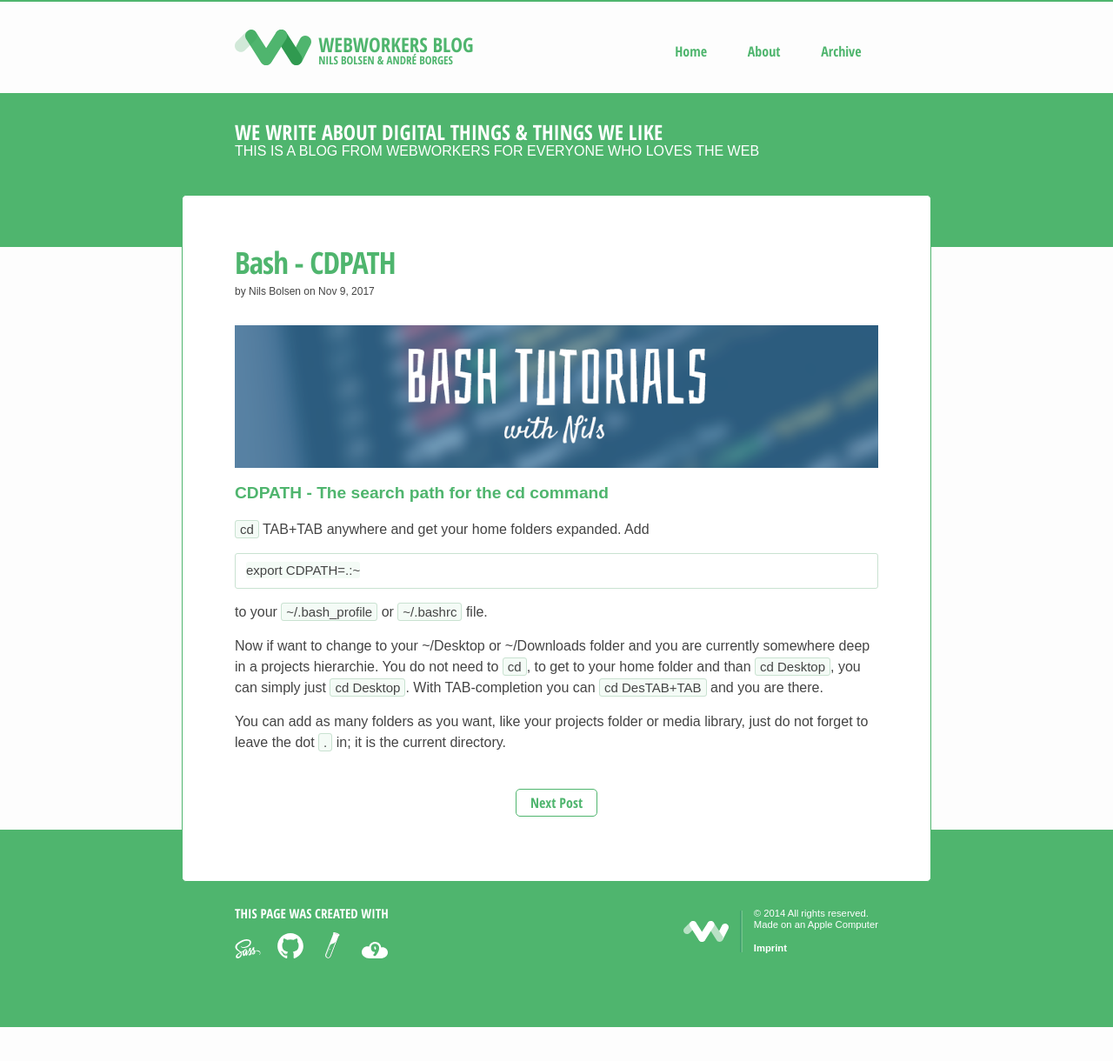
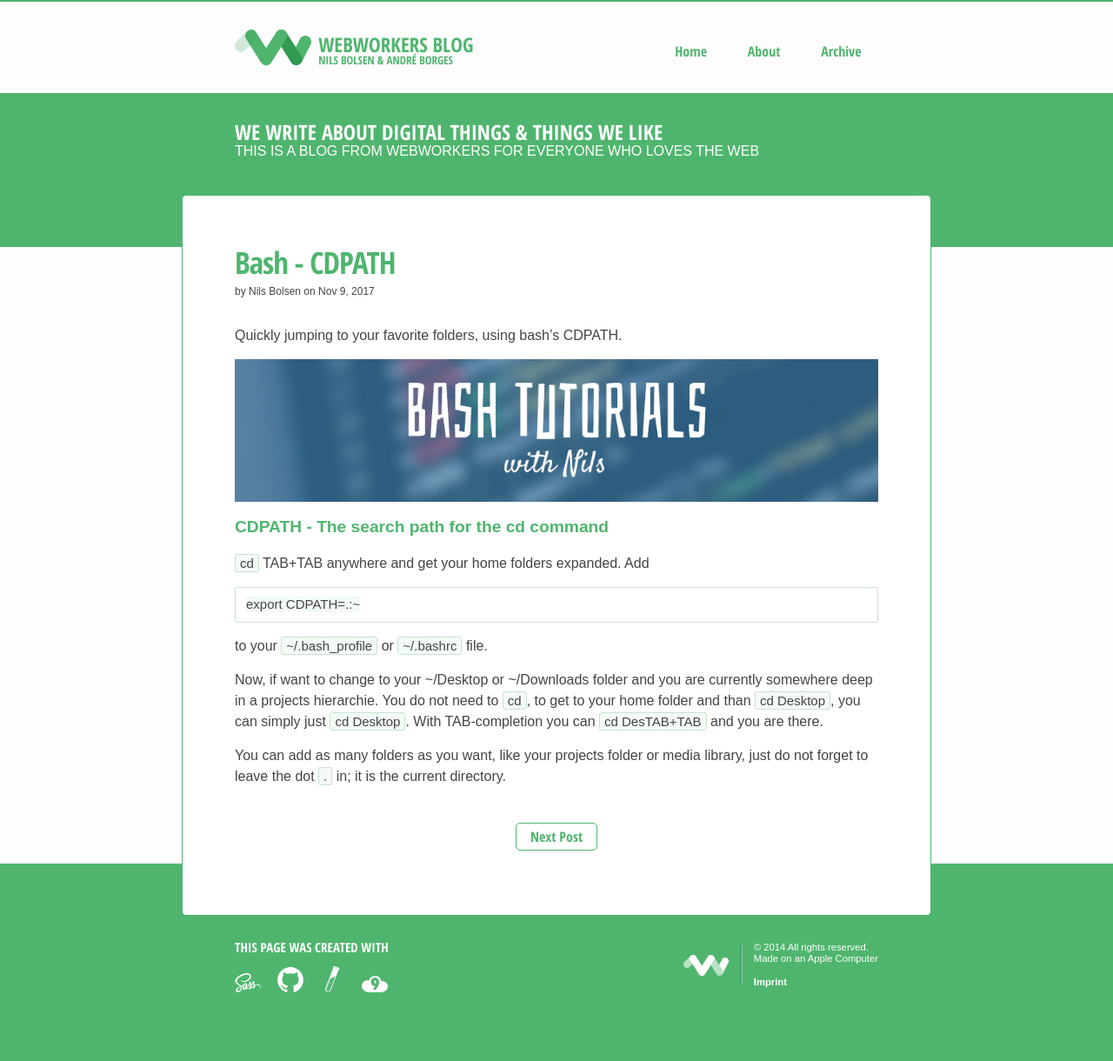
Before and after one commit to webwb/webwb.github.io, a Jekyll site: the page built from _posts/2017-11-09-bash-cdpath.md, in a window 1280 px wide. Shown: the whole page at 87% size. Built offline with Jekyll 4.4.1, drawn with Linux system fonts in a browser that asks for light colours; comment, search, counter and statistics services are not loaded; before the commit the page ends 1181 px from its top, so only the background shows below that.

Commit message:
added teaser

```diff
--- a/_posts/2017-11-09-bash-cdpath.md
+++ b/_posts/2017-11-09-bash-cdpath.md
@@ -7,8 +7,9 @@ title: Bash - CDPATH
 author: Nils Bolsen
 image: nilsbash.png
 ---
+Quickly jumping to your favorite folders, using bash's CDPATH.
+
 ![nilsbash_teaser.png]({{site.baseurl}}/images/nilsbash_teaser.png)
-
 
 ## CDPATH - The search path for the cd command
 
@@ -20,6 +21,6 @@ export CDPATH=.:~
 
 to your `~/.bash_profile` or `~/.bashrc` file.
 
-Now if want to change to your ~/Desktop or ~/Downloads folder and you are currently somewhere deep in a projects hierarchie. You do not need to `cd`, to get to your home folder and than `cd Desktop`, you can simply just `cd Desktop`. With TAB-completion you can `cd DesTAB+TAB` and you are there.
+Now, if want to change to your ~/Desktop or ~/Downloads folder and you are currently somewhere deep in a projects hierarchie. You do not need to `cd`, to get to your home folder and than `cd Desktop`, you can simply just `cd Desktop`. With TAB-completion you can `cd DesTAB+TAB` and you are there.
 
 You can add as many folders as you want, like your projects folder or media library, just do not forget to leave the dot `.` in; it is the current directory.
```
